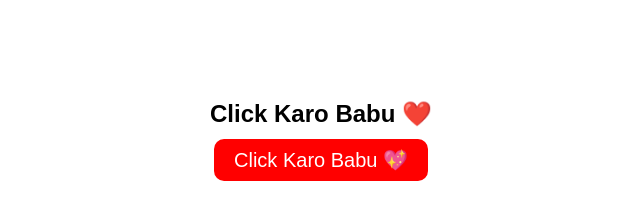
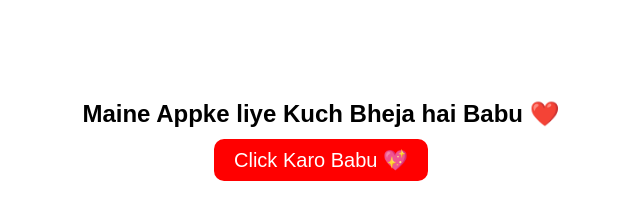
Before and after one commit to vermasandip688-ux/lv-page, a plain HTML site: page index.html in a window 1280 px wide. Shown: the whole page, without its empty margins (319-959 px from the left). Drawn offline with Linux system fonts and the light colour scheme.

Commit message:
Add files via upload

```diff
--- a/index.html
+++ b/index.html
@@ -5,7 +5,7 @@
 </head>
 <body style="text-align:center; margin-top:100px; font-family:Arial;">
 
-    <h2>Click Karo Babu ❤️</h2>
+    <h2>Maine Appke liye Kuch Bheja hai Babu ❤️</h2>
 
     <a href="love.html" target="_blank"
        style="font-size:20px; color:white; background:red; padding:10px 20px; text-decoration:none; border-radius:10px;">
```
